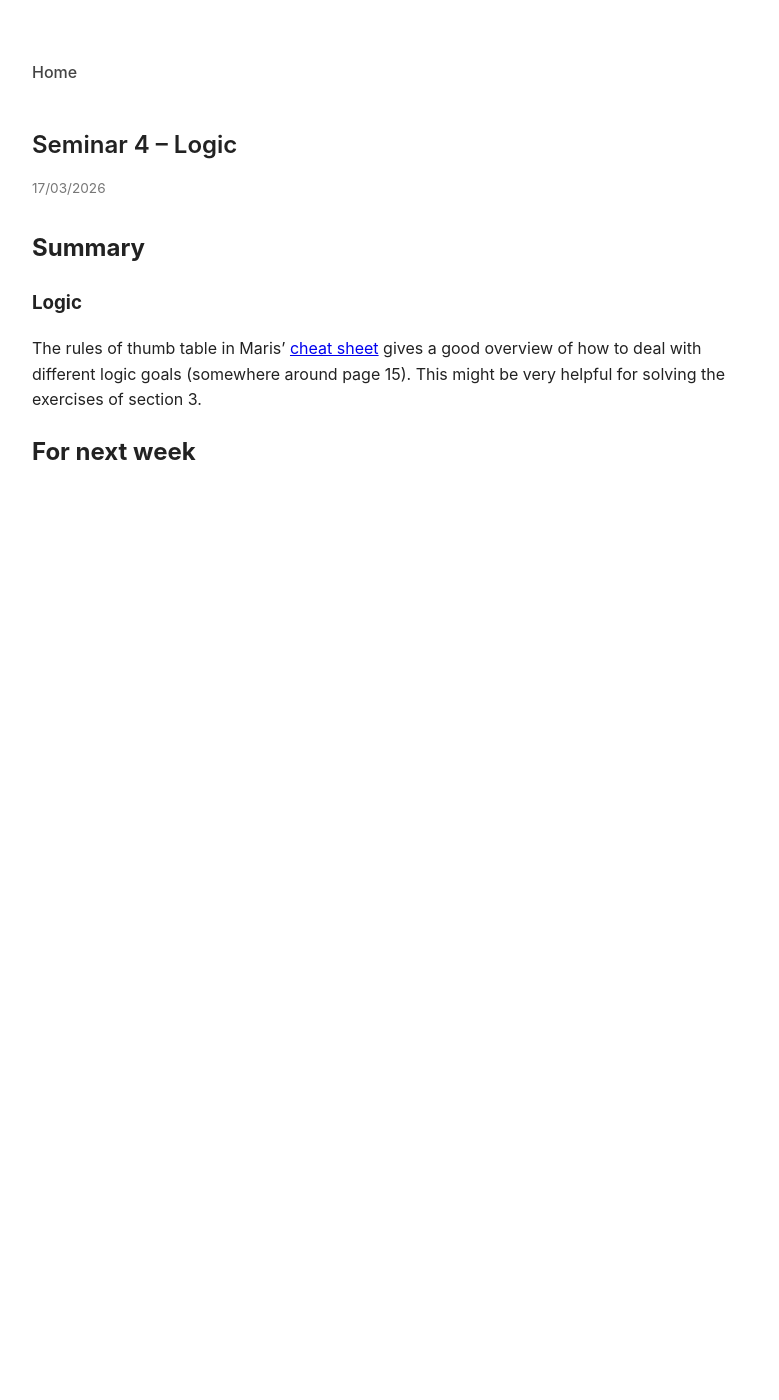
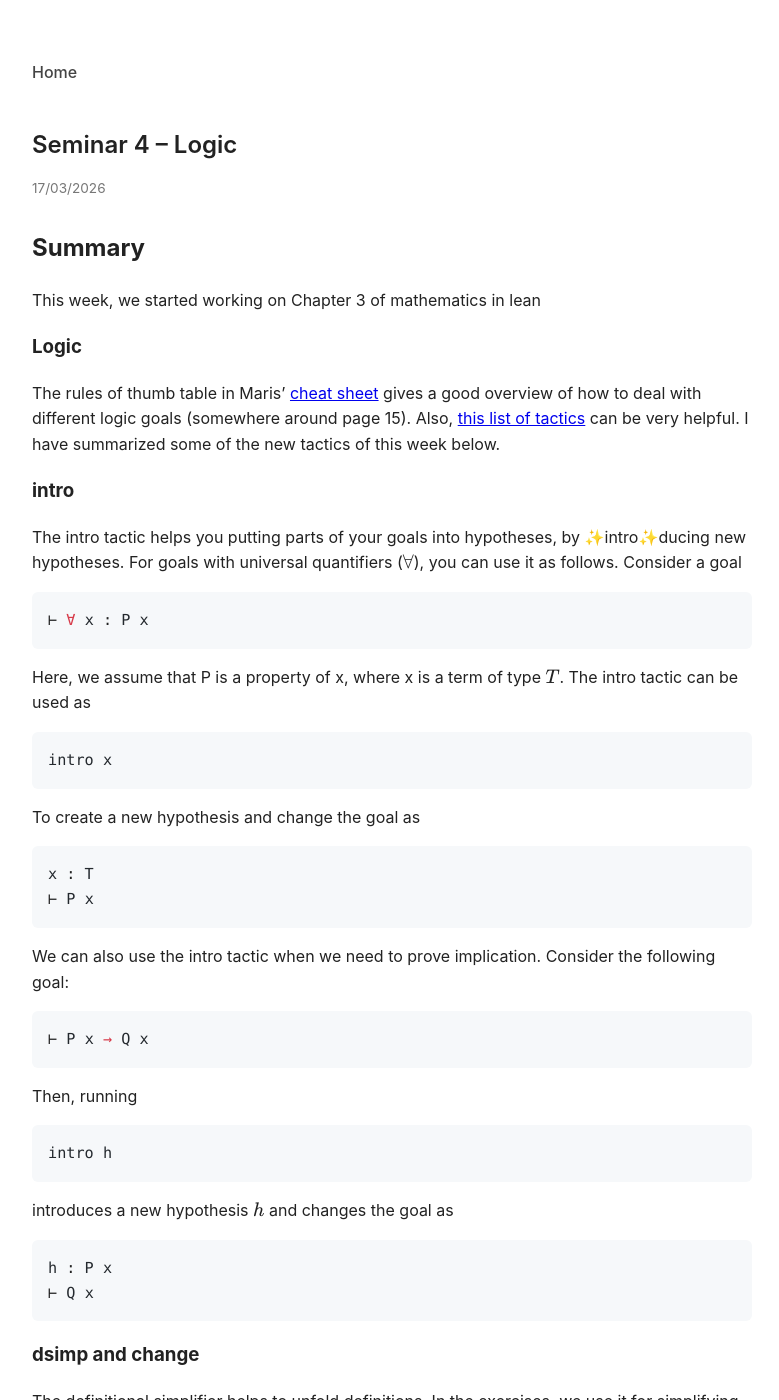
Before and after one commit to Carli-B/lean-seminar, a Jekyll site: the page built from _posts/2026-03-17-seminar-4.md, in a window 1280 px wide and 1400 px high. Shown: the whole window, without its empty margins (248-1027 px from the left). Built offline with Jekyll 4.4.1, drawn with Linux system fonts in a browser that asks for light colours; some of the changed text lies outside the part shown.

Commit message:
Update 2026-03-17-seminar-4.md

````diff
--- a/_posts/2026-03-17-seminar-4.md
+++ b/_posts/2026-03-17-seminar-4.md
@@ -5,13 +5,66 @@
 ---
 
 ## Summary
-
+This week, we started working on Chapter 3 of mathematics in lean
 
 ### Logic
 The rules of thumb table in Maris' <a href="https://github.com/marozols/Lean-cheatsheet/blob/main/Lean.pdf">cheat sheet</a> gives a good overview of how to deal with different logic goals (somewhere around page 15).
-This might be very helpful for solving the exercises of section 3.
+Also, <a href="https://lean-lang.org/doc/reference/latest/Tactic-Proofs/Tactic-Reference/#cases"> this list of tactics</a> can be very helpful.
+I have summarized some of the new tactics of this week below.
 
+### intro
+The intro tactic helps you putting parts of your goals into hypotheses, by ✨intro✨ducing new hypotheses.
+For goals with universal quantifiers ($\forall$), you can use it as follows. Consider a goal
+```lean
+⊢ ∀ x : P x
+```
+Here, we assume that P is a property of x, where x is a term of type $T$.
+The intro tactic can be used as
+```lean
+intro x
+```
+To create a new hypothesis and change the goal as
+```lean
+x : T
+⊢ P x
+```
 
+We can also use the intro tactic when we need to prove implication. Consider the following goal:
+```lean
+⊢ P x → Q x
+```
+Then, running
+```lean
+intro h
+```
+introduces a new hypothesis $h$ and changes the goal as
+```lean
+h : P x
+⊢ Q x
+```
 
+### dsimp and change
+The definitional simplifier helps to unfold definitions. In the exercises, we use it for simplifying expressions involving functions.
+The change tactic works similarly, but let's you specify how you want your goal to look after the simplification.
+
+### use
+To deal with goals starting with existential quantifiers ($\exists$), we can use the ✨use✨ tactic.
+Consider the following goal:
+```lean
+⊢ ∃ x : P x
+```
+Then, the use tactic let's your specify an example of such an $x$.
+For example, running
+```lean
+use 42
+```
+changes te goal to
+```lean
+⊢ P 42
+```
+
+### other tactics: rcases, obtain, by_contra, push_neg, contrapose!, exfalso, contradiction
+(I will summarize these later. For now, consider the cheat sheet and reference in the introduction of this post.)
 
 ## For next week
+For next week, try to do enough exercises from chapter 3, sections 1,2,3, so that you feel comfortable using the tactics introduced this week.
````
